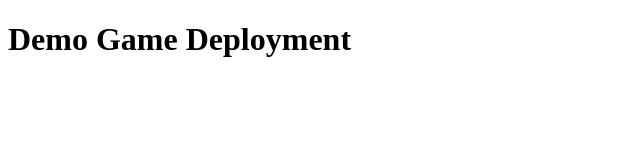
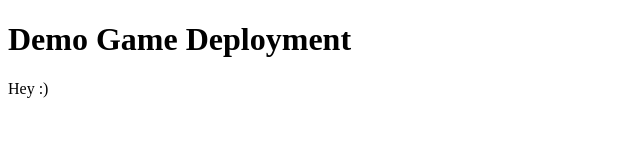
Before and after one commit to LloydC/demo-game-deployment, a plain HTML site: page index.html in a window 1280 px wide. Shown: the full height of the page, 0-640 px from the left. Drawn offline with Linux system fonts and the light colour scheme.

Commit message:
second commit

```diff
--- a/index.html
+++ b/index.html
@@ -8,5 +8,7 @@
 </head>
 <body>
     <h1>Demo Game Deployment</h1>
+
+    <p>Hey :)</p>
 </body>
 </html>
```
